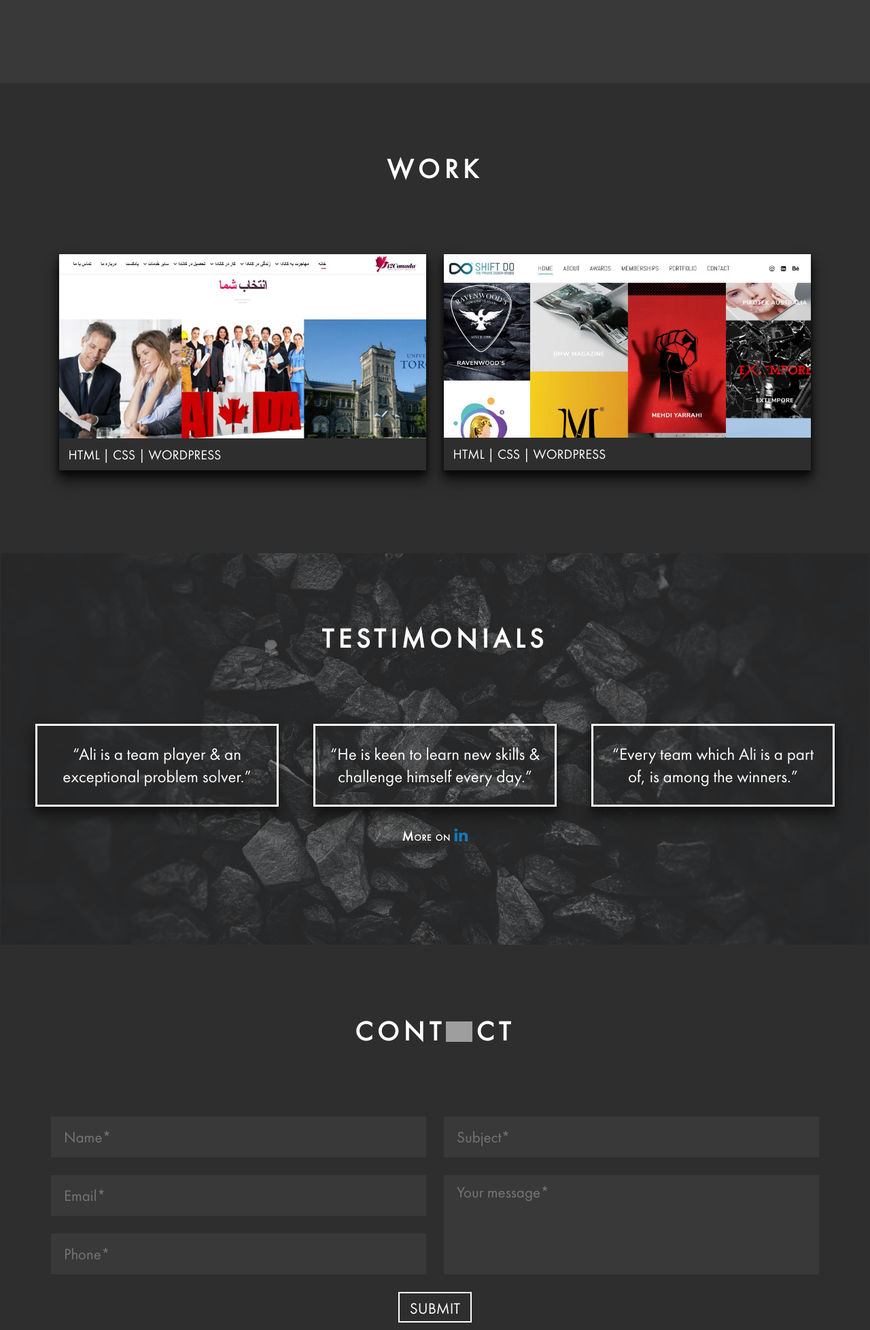
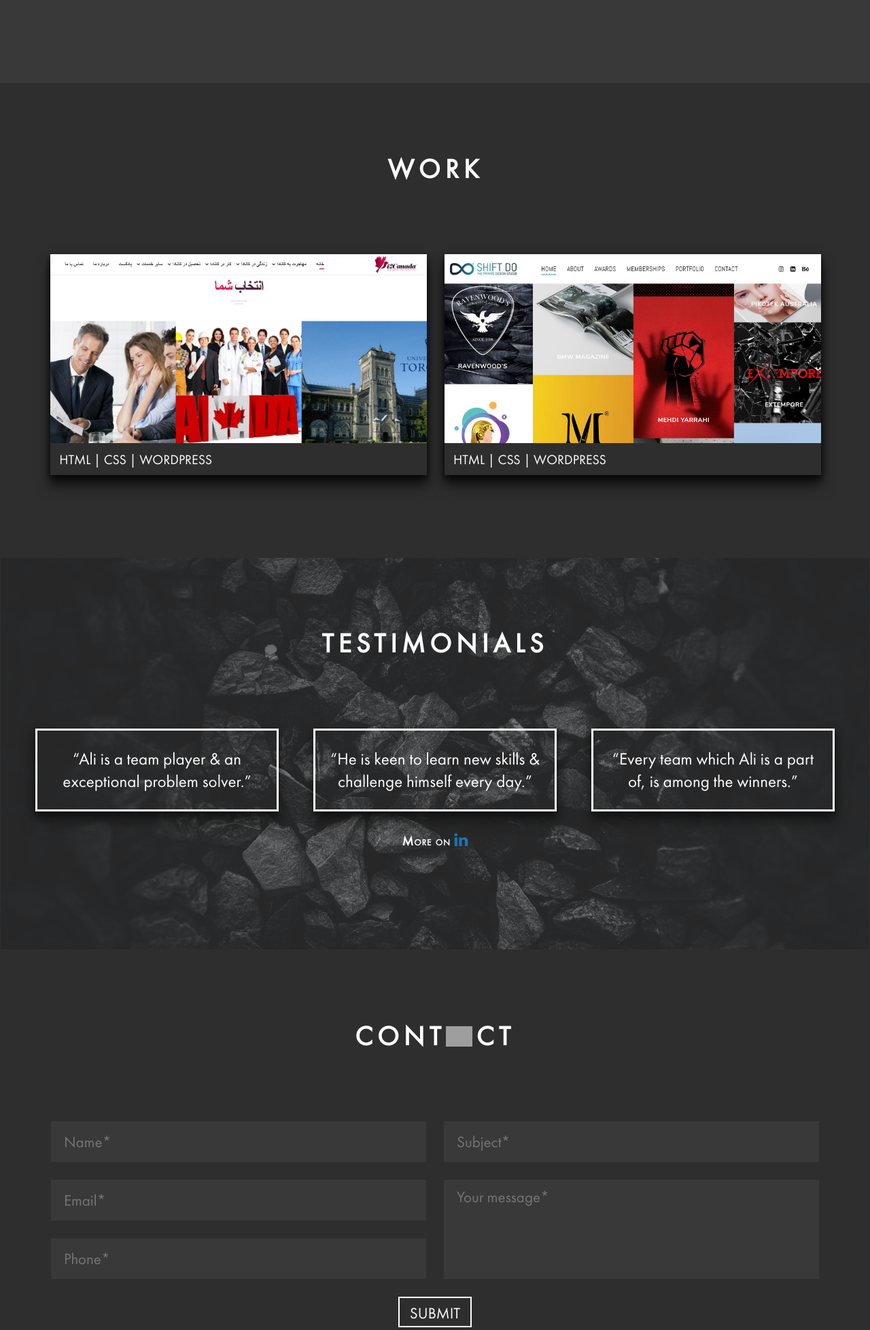
Before and after one commit to ali-shariatii/portfolio, a PHP site: page / in a window 1280 px wide. Shown: the part 1758-3715 px from the top of the page at 68% size. Run offline with PHP 8.4, Linux system fonts and the light colour scheme; grey boxes are pictures that could not be loaded.

Commit message:
added more visuals and effects to work

```diff
--- a/css/main.css
+++ b/css/main.css
@@ -2,6 +2,7 @@
 html, body {
 	margin: 0;
 	font-size: 25px;
+	background-color: black;
 }
 
 @font-face {
--- a/css/navigation.css
+++ b/css/navigation.css
@@ -58,11 +58,13 @@
 
 	.light-colored-navbar {
 		background-color: rgba(57, 57, 57, 0.87);
+		-webkit-backdrop-filter: blur(5px);;
 		backdrop-filter: blur(5px);
 	}
 
 	.dark-colored-navbar {
 		background-color:rgba(46, 46, 46, 0.87);
+		-webkit-backdrop-filter: blur(5px);;
 		backdrop-filter: blur(5px);
 	}
 
--- a/css/work.css
+++ b/css/work.css
@@ -1,34 +1,48 @@
 /*SECTION 3: WORK */
 #work-grid {
     display: grid;
-    justify-content: center;
-    grid-template-columns: 43.27% 43.2%;
-    grid-template-rows: auto auto; /*alter here in case of adding more work!*/
+    grid-template-columns: auto;
+    grid-template-rows: auto;
     background-color: #2e2e2e;
-    /*add padding bottom to work-grid-bottom-padding for the entire work-grid*/
     border: 1px #2e2e2e solid;
+    width: 100%;
 }
 
     #work-grid-item-1 {
         display: grid;
         justify-content: center;
-        grid-area: 1 / 1 / 2 / 3;
+        grid-area: 1 / 1 / 2 / 2;
     }
 
-    #work-grid-item-2 { /*child element settings are below the next selector!*/
+    /*gallery filter */
+    #work-grid-item-2 {
+        display: grid;
+
+    }
+
+    /*gallery grid*/
+    #work-grid-item-3 {
+        display: grid;
+        justify-content: center;
+        grid-template-columns: 43.27% 43.27%;
+        grid-template-rows: auto;
+        row-gap: 26px;
+        column-gap: 26px;
+        padding-bottom: 120px;
+    }
+
+        /*child element style are below the last #gallery-grid-item */
+        #gallery-grid-item-1 {
             display: grid;
             justify-content: stretch;
-        grid-area: 2 / 1 / 3 / 2;
-        margin-right: 13px; /*as grid gaps! between 2 thumbnails!*/
         }
 
-    #work-grid-item-3 {
+        #gallery-grid-item-2 {
             display: grid;
             justify-content: stretch;
-        margin-left: 13px; /*as grid gaps! between 2 thumbnails!*/
-        grid-area: 2 / 2 / 3 / 3;
         }
 
+            /*gallery grid items chid elements styles*/
             .work-img-container {
                 height: auto;
                 box-shadow: 0 4px 8px 0 rgba(5, 5, 5, 0.8), 0 14px 18px 0 rgba(5, 5, 5, 0.8);
@@ -44,6 +58,10 @@
                 -ms-transition-duration: 0.4s;
                 -o-transition-duration: 0.4s;
                 transition-duration: 0.4s;
+
+                -webkit-transform: translate3d(0, 0, 0);
+                transform: translate3d(0, 0, 0);
+                overflow: hidden;
             }
 
             .work-img-container:hover {
@@ -59,7 +77,7 @@
                     position: absolute;
                     text-align: center;
                     opacity: 0;
-                top: 50%;
+                    top: 30%;
                     left: 50%;
                     -webkit-transform: translate(-50%,-50%);
                     -moz-transform: translate(-50%,-50%);
@@ -80,6 +98,7 @@
 
                 .work-img-container:hover .info-alert{
                     opacity: 1;
+                    top: 50%;
                 }
 
                 .work-img-container img {
@@ -99,6 +118,8 @@
 
                 .work-img-container:hover img{
                     opacity: 0.1;
+                    -webkit-filter: blur(4px);
+                    filter: blur(4px);
                 }
 
                 .work-img-container span {
@@ -109,16 +130,32 @@
 
                 /*This is the full blackout background.*/
                 .modal-full-window {
-                display: none;
+                    display: block;
                     position: fixed;
                     z-index: 1;
                     left: 0;
                     top: 0;
-                width: 100%;
-                height: 100vh;
-                background-color: rgba(34, 32, 32, 0.8);
+                    width: 0;
+                    height: 0;
+                    opacity: 0;
+                    background-color: rgba(34, 32, 32, .9);
+                    -webkit-backdrop-filter: blur(7px);
+                    backdrop-filter: blur(7px);
                 }
 
+                    .full-window-appear { animation: fullWindowAppear .1s ease forwards; }
+
+                    @-webkit-keyframes fullWindowAppear { 0% {width: 0; opacity: 0; height: 0;} 49% {width: 100%; opacity: 0; height: 100vh;} 50%, 100% {width: 100%; opacity: 1; height: 100vh;}}
+                    @-moz-keyframes fullWindowAppear { 0% {width: 0; opacity: 0; height: 0;} 49% {width: 100%; opacity: 0; height: 100vh;} 50%, 100% {width: 100%; opacity: 1; height: 100vh;}}
+                    @-o-keyframes fullWindowAppear { 0% {width: 0; opacity: 0; height: 0;} 49% {width: 100%; opacity: 0; height: 100vh;} 50%, 100% {width: 100%; opacity: 1; height: 100vh;}}
+                    @keyframes fullWindowAppear { 0% {width: 0; opacity: 0; height: 0;} 49% {width: 100%; opacity: 0; height: 100vh;} 50%, 100% {width: 100%; opacity: 1; height: 100vh;}}
+
+                    .full-window-disappear {animation: fullWindowDisappear .4s ease forwards;}
+
+                    @-webkit-keyframes fullWindowDisappear {0% {width: 100%; opacity: 1; height: 100vh;} 86% {width: 100%; opacity: 1; height: 100vh;} 87% {width: 100%; opacity: 0; height: 100vh;} 100% {width: 0; opacity: 0; height: 0;}}
+                    @-moz-keyframes fullWindowDisappear {0% {width: 100%; opacity: 1; height: 100vh;} 86% {width: 100%; opacity: 1; height: 100vh;} 87% {width: 100%; opacity: 0; height: 100vh;} 100% {width: 0; opacity: 0; height: 0;}}
+                    @-o-keyframes fullWindowDisappear {0% {width: 100%; opacity: 1; height: 100vh;} 86% {width: 100%; opacity: 1; height: 100vh;} 87% {width: 100%; opacity: 0; height: 100vh;} 100% {width: 0; opacity: 0; height: 0;}}
+                    @keyframes fullWindowDisappear {0% {width: 100%; opacity: 1; height: 100vh;} 86% {width: 100%; opacity: 1; height: 100vh;} 87% {width: 100%; opacity: 0; height: 100vh;} 100% {width: 0; opacity: 0; height: 0;}}
 
                     /*This is modal content window.*/
                     .modal-content-window {
@@ -130,31 +167,19 @@
                         color: white;
                         background-color: #393939;
                         text-align: justify;
-                -webkit-animation: animateZoomIn 0.6s ease;
-                -moz-animation: animateZoomIn 0.6s ease;
-                -o-animation: animateZoomIn 0.6s ease;
-                animation: animateZoomIn 0.6s ease;
                     }
 
-                @-webkit-keyframes animateZoomIn {
-                    from {transform:scale(0)}
-                    to {transform:scale(1)}
-                }
+                        .content-window-appear {animation: contentWindowAappear .7s ease forwards;}
+                            @-webkit-keyframes contentWindowAappear { 0%, 14.3% {transform: scale(0);} 100% {transform: scale(1);} }
+                            @-moz-keyframes contentWindowAappear { 0%, 14.3% {transform: scale(0);} 100% {transform: scale(1);} }
+                            @-o-keyframes contentWindowAappear { 0%, 14.3% {transform: scale(0);} 100% {transform: scale(1);} }
+                            @keyframes contentWindowAappear { 0%, 14.3% {transform: scale(0);} 100% {transform: scale(1);} }
 
-                @-moz-keyframes animateZoomIn {
-                    from {transform:scale(0)}
-                    to {transform:scale(1)}
-                }
-
-                @-o-keyframes animateZoomIn {
-                    from {transform:scale(0)}
-                    to {transform:scale(1)}
-                }
-
-                @keyframes animateZoomIn {
-                    from {transform:scale(0)}
-                    to {transform:scale(1)}
-                }
+                        .content-window-disappear { animation: contentWindowDisappear .3s ease forwards;}
+                            @-webkit-keyframes contentWindowDisappear { 0% {transform: scale(1);} 100% {transform: scale(0);} }
+                            @-moz-keyframes contentWindowDisappear { 0% {transform: scale(1);} 100% {transform: scale(0);} }
+                            @-o-keyframes contentWindowDisappear { 0% {transform: scale(1);} 100% {transform: scale(0);} }
+                            @keyframes contentWindowDisappear { 0% {transform: scale(1);} 100% {transform: scale(0);} }
 
                     .modal-full-window a {
                         text-decoration: none;
@@ -200,8 +225,3 @@
                         -o-transform: scale(1.3) rotate(180deg);
                         transform: scale(1.3) rotate(180deg);
                     }
-
-                /*add padding bottom to work-grid-bottom-padding for the entire work-grid*/
-                #work-grid-bottom-padding {
-                    padding-bottom: 120px;
-                }
--- a/index.html
+++ b/index.html
@@ -19,6 +19,7 @@
 </head>
 
 <body>
+<!--<div id="page">-->
 <!--NAVIGATION-->
 <div id="nav-grid" class="hidden-fixed-nav">
     <div id="nav-item-1">
@@ -93,7 +94,9 @@
 <section class="container-grid">
     <div id="work-grid">
         <div id="work-grid-item-1"><h4>WORK</h4></div>
-        <div id="work-grid-item-2">
+        <div id="work-grid-item-2"></div>
+        <div id="work-grid-item-3">
+            <div id="gallery-grid-item-1">
                 <!--modal trigger-->
                 <div class="work-img-container" id="modalOpener1">
                         <div class="info-alert">More Info</div>
@@ -102,13 +105,13 @@
                 </div>
                 <!--modal content-->
                 <div class="modal-full-window" id="modalFullWindow1">
-                <div class="modal-content-window">
+                    <div class="modal-content-window" id="modalContentWindow1">
                         <div class="modal-header"><span id="modalCloser1">&times;</span><br></div>
                         <p><a href="http://www.i2canada.com/" target="_blank">i2Canada Immigration Services Inc.</a> is an immigration law firm startup. The project goal was UI/UX redesigning, interactive & responsive development and transferring the web application from Joomla to WordPress and rebranding with SHIFTDO studio collaboration. I have been recruited as a front-end development team member.</p>
                     </div>
                 </div>
             </div>
-        <div id="work-grid-item-3">
+            <div id="gallery-grid-item-2">
                 <!--modal trigger-->
                 <div class="work-img-container" id="modalOpener2" >
                         <div class="info-alert">More Info</div>
@@ -117,13 +120,13 @@
                 </div>
                 <!--modal content-->
                 <div class="modal-full-window" id="modalFullWindow2">
-                <div class="modal-content-window">
+                    <div class="modal-content-window" id="modalContentWindow2">
                         <div class="modal-header"><span id="modalCloser2">&times;</span><br></div>
                         <p><a href="https://www.shiftdo.com/" target="_blank">SHIFTDO</a> is a private design studio owned by Mehdi Ghareh Mohammadi, an international award winning logo designer. I collaborated in the website redesigning as the front-end developer.</p>
                     </div>
                 </div>
             </div>
-        <div id="work-grid-bottom-padding"><!--add padding bottom to this for the entire work-grid!--></div>
+        </div>
     </div>
 </section>
 
@@ -169,6 +172,7 @@
     </p></div>
     <div id="footer-grid-item-2">© 2020 ALI SHARIATI. MADE IN CANADA</div>
 </footer>
+<!--</div>-->
 
 <!--JS LINKS-->
 <script src="js/jquery.js"></script>
```
Also changed, not shown: js/main.js (+33 -12 lines), 1 other file. Lines whose indentation alone changed are shown as unchanged.
